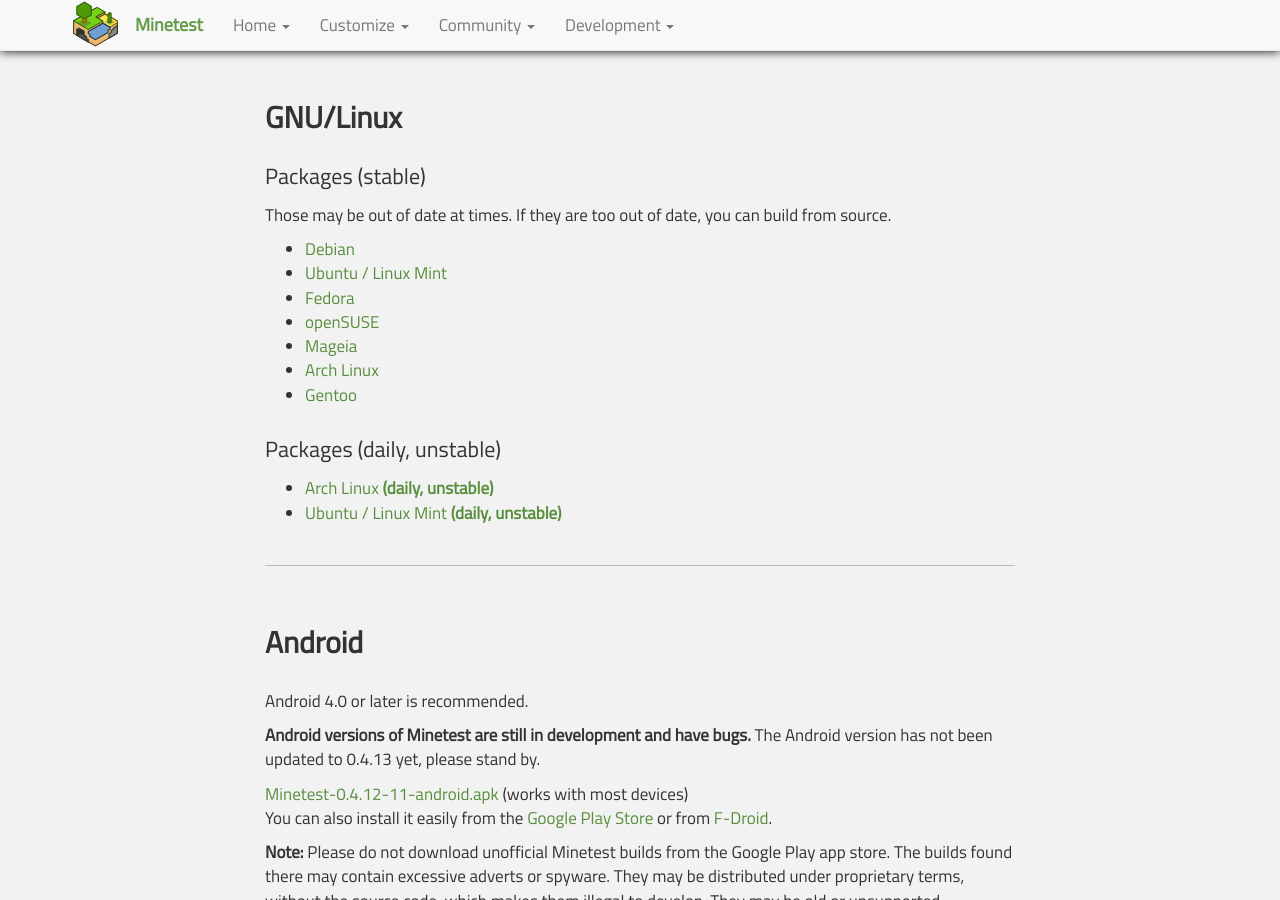
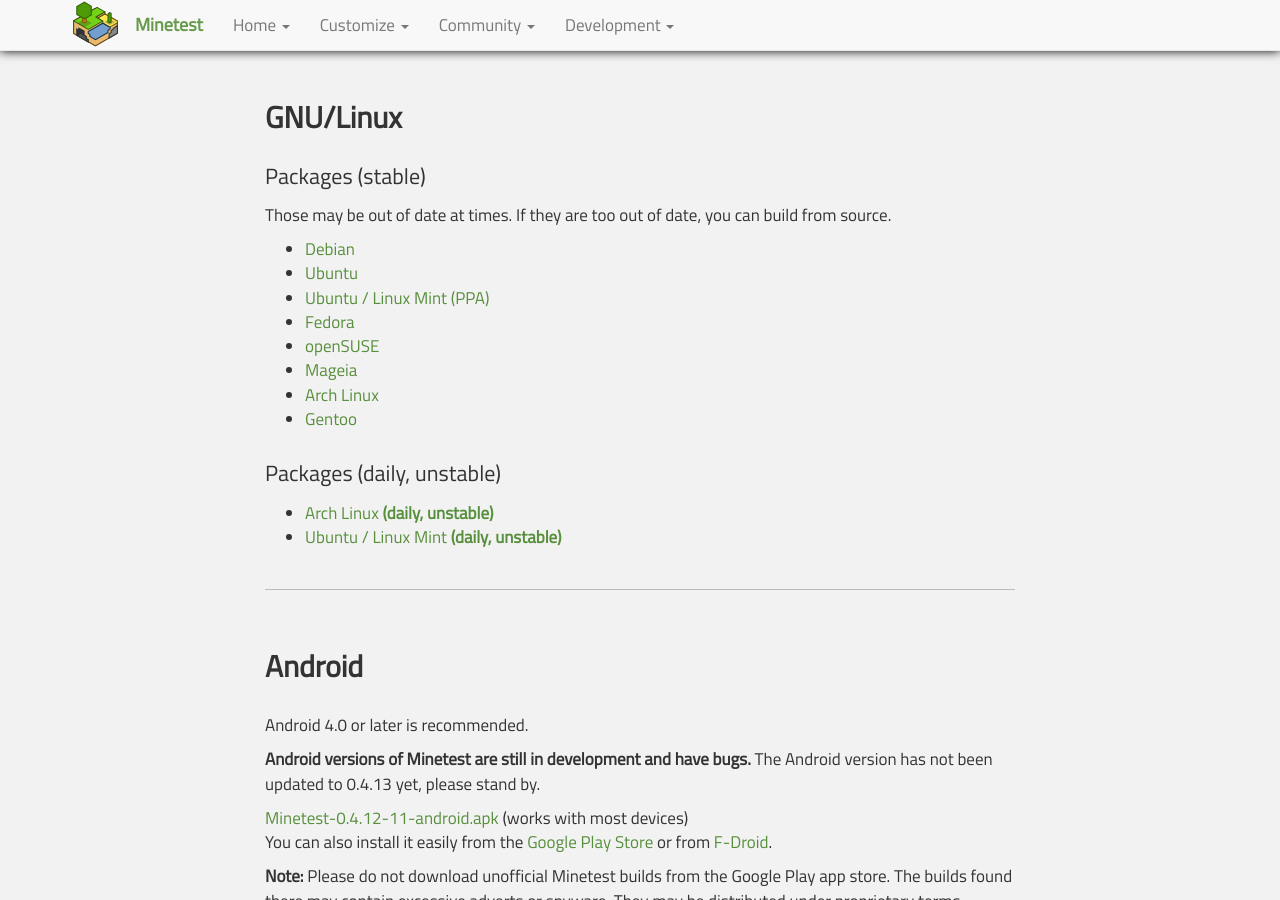
Before and after one commit to minetest/minetest.github.io, a Jekyll site: the page built from downloads.html, in a window 1280 px wide and 900 px high, scrolled down 1587 px. Built offline with Jekyll 4.4.1, drawn with Linux system fonts in a browser that asks for light colours; comment, search, counter and statistics services are not loaded.

Commit message:
Add stable ppa to downloads section
Fixes #45.

```diff
--- a/downloads.html
+++ b/downloads.html
@@ -76,7 +76,8 @@ redirect_from:
 
 <ul>
   <li><a href="https://packages.debian.org/search?keywords=minetest">Debian</a></li>
-  <li><a href="http://packages.ubuntu.com/search?keywords=minetest">Ubuntu / Linux Mint</a></li>
+  <li><a href="http://packages.ubuntu.com/search?keywords=minetest">Ubuntu</a></li>
+  <li><a href="https://launchpad.net/~minetestdevs/+archive/ubuntu/stable">Ubuntu / Linux Mint (PPA)</a></li>
   <li><a href="https://apps.fedoraproject.org/packages/minetest">Fedora</a></li>
   <li><a href="https://software.opensuse.org/package/minetest">openSUSE</a></li>
   <li><a href="https://madb.mageia.org/package/show/name/minetest">Mageia</a></li>
```
